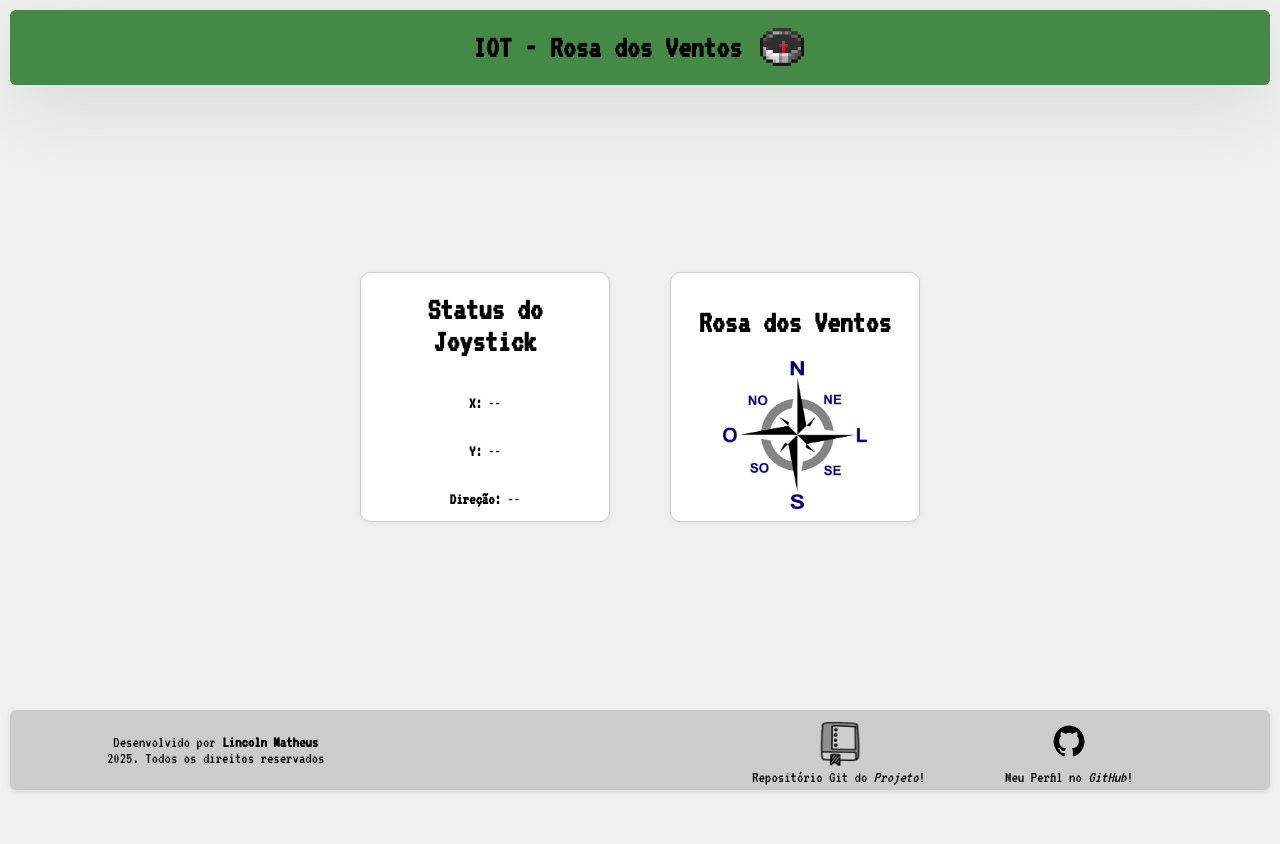
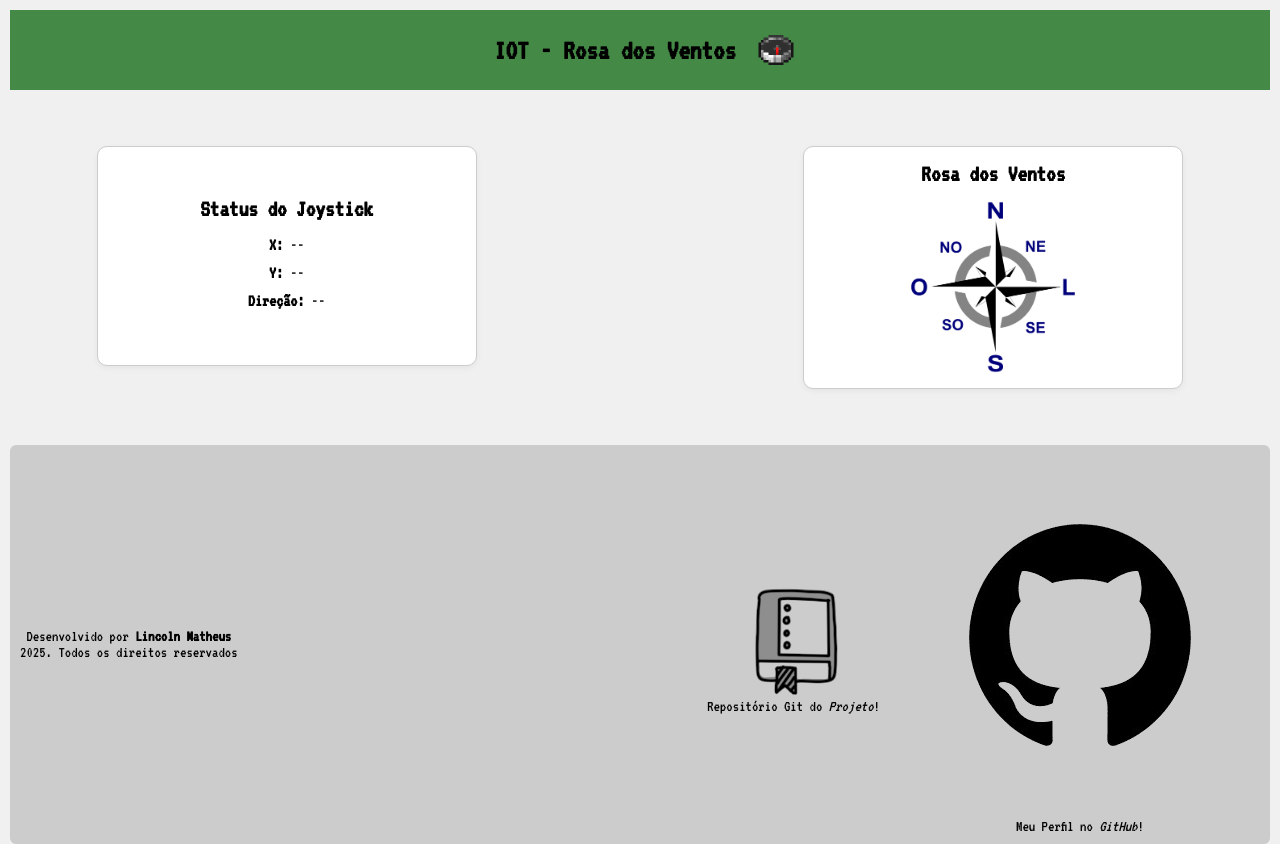
Before and after one commit to LincolnMatheus97/Api-Iot-RSE, a Flask app: page /dashboard/joystick in a window 1280 px wide. Before the commit the page ends 792 px from the top, so only its background shows below. Run offline with Flask 3, Linux system fonts and the light colour scheme; some libraries are stand-ins or nearby versions.

Commit message:
:truck: chore: Atualiza o css dos dashboards

```diff
--- a/static/css/joystick.css
+++ b/static/css/joystick.css
@@ -2,19 +2,19 @@
 * {
     box-sizing: border-box;
     font-family: 'VT323', monospace;
+    margin: 0;
+    padding: 0;
 }
 
 html, body {
     height: 100%;
-    margin: 0;
-    padding: 0;
 }
 
 body {
     background-color: #f0f0f0;
     display: flex;
     flex-direction: column;
-    min-height: 100vh;
+    min-height: 100%;
 }
 
 header {
@@ -25,38 +25,44 @@ header {
     justify-content: center;
     text-align: center;
     margin: 10px;
-    border-radius: 6px;
-    box-shadow: 0 20px 80px rgba(0, 0, 0, 0.1);
+    flex-shrink: 0;
+    padding: 5px;
+}
+
+header h1 {
+    font-size: 1.5rem;
+    margin: 0 10px;
 }
 
 main {
-    height: 80vh;
-    font-family: Arial;
-    text-align: center;
+    flex-grow: 1; /* Faz o main ocupar o espaço restante, empurrando o footer para baixo */
     display: flex;
-    flex-direction: row;
+    flex-direction: column; /* Empilha as .box por padrão (mobile-first) */
     align-items: center;
-    justify-content: center;
-    flex-wrap: wrap;
-
+    padding: 15px;
+    gap: 15px;
 }
 
 footer{
-    height: 10vh;
     background-color: #ccc;
     display: flex;
+    flex-direction: column;
     align-items: center;
-    justify-content:space-around;
+    justify-content: center;
     text-align: center;
+    padding: 10px;
     margin: 10px;
     border-radius: 6px;
-    box-shadow: 0 2px 5px rgba(0, 0, 0, 0.1);
+    flex-shrink: 0;
+    gap: 10px;
 }
 
 .div-footer {
     display: flex;
+    flex-direction: column;
     align-items: center;
     text-align: center;
+    gap: 10px;
 }
 
 .box {
@@ -65,29 +71,133 @@ footer{
     justify-content: center;
     align-items: center;
     border: 1px solid #ccc;
-    padding: 20px;
-    margin: 30px;
-    width: 250px;
-    height: 250px;
+    padding: 15px;
+    margin: 10px 0;
+    width: 90%;
+    max-width: 380px;
+    min-height: 220px;
     border-radius: 10px;
     background-color: #fff;
     box-shadow: 0 2px 6px rgba(0, 0, 0, 0.05);
     text-align: center;
 }
 
-#rosaDosVentos {
-    width: 150px;
-    height: 150px;
-    transition: transform 0.5s ease-out;
+.box h1 {
+    font-size: 1.3rem;
+    margin-bottom: 10px;
 }
 
-#imagem-git {
-    width: 50px;
-    height: 50px;
+.box p {
+    font-size: 1rem;
+    margin: 5px 0;
+}
+
+#rosaDosVentos {
+    width: 60%;
+    max-width: 150px;
+    height: auto;
+    transition: transform 0.5s ease-out;
+    margin-top: 5px;
+}
+
+.footer-icon {
+    width: 30px;
+    height: 30px;
 }
 
 #header-gif {
-    width: 50px;
-    height: 50px;
-    margin-left: 15px;
+    width: 40px;
+    height: 40px;
+    margin-left: 10px;
 }
+
+/* --- Media Queries para Responsividade --- */
+
+/* Telas maiores: tablets em paisagem e desktops pequenos */
+@media (min-width: 768px) {
+    main {
+        flex-direction: row; /* Coloca as .box lado a lado */
+        justify-content: space-around;
+        align-items: flex-start;
+    }
+    .box {
+        width: 45%;
+        margin: 15px;
+    }
+    header h1 {
+        font-size: 1.8rem;
+    }
+    .box h1 {
+        font-size: 1.5rem;
+    }
+    .box p {
+        font-size: 1.1rem;
+    }
+    #rosaDosVentos {
+        width: 70%;
+        max-width: 170px;
+    }
+    .footer-icon {
+        width: 35px;
+        height: 35px;
+    }
+    .div-footer {
+        flex-direction: row;
+        gap: 20px;
+    }
+    footer {
+        flex-direction: row;
+        justify-content: space-between;
+    }
+}
+
+/* Telas de celular (orientação retrato) */
+@media (max-width: 480px) {
+    header {
+        height: auto;
+        min-height: 50px;
+        padding: 8px;
+    }
+    header h1 {
+        font-size: 1.2rem;
+    }
+    #header-gif {
+        width: 30px;
+        height: 30px;
+        margin-left: 5px;
+    }
+    main {
+        padding: 10px;
+        gap: 10px;
+    }
+    .box {
+        padding: 10px;
+        min-height: auto;
+    }
+    .box h1 {
+        font-size: 1.1rem;
+        margin-bottom: 8px;
+    }
+    .box p {
+        font-size: 0.9rem;
+        margin: 4px 0;
+    }
+    #rosaDosVentos {
+        width: 80%;
+        max-width: 120px;
+    }
+    footer {
+        padding: 8px;
+        font-size: 0.8rem;
+    }
+    .footer-icon {
+        width: 25px;
+        height: 25px;
+    }
+    .div-footer {
+        gap: 8px;
+    }
+    .div-footer figure figcaption {
+        font-size: 0.7rem;
+    }
+}
```
Also changed, not shown: static/css/botoes.css (+39 -43 lines).
